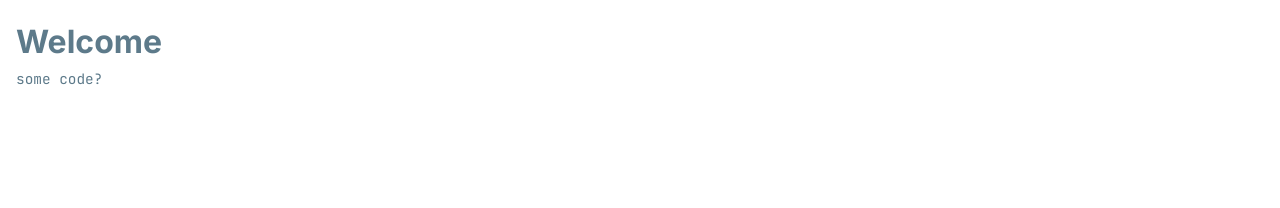
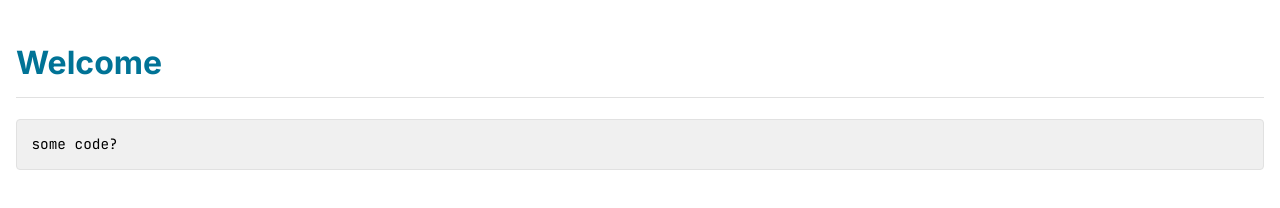
Before and after one commit to seguri/cheatsheet-java, a website built with Vite: page index.html in a window 1280 px wide. Built offline with nearby package versions, Linux system fonts and the light colour scheme.

Commit message:
Define semantic colors

```diff
--- a/src/styles/index.css
+++ b/src/styles/index.css
@@ -31,11 +31,21 @@
   --clr-surface-tonal-a30: #c5c9cc;
   --clr-surface-tonal-a40: #b9bdbf;
   --clr-surface-tonal-a50: #adb0b2;
+
+  /** Semantic Color Mapping */
+  --main-background: var(--clr-surface-a0); /* White */
+  --main-text: var(--clr-dark-a0); /* Black */
+  --primary-accent: var(--clr-primary-a0); /* Your main blue */
+  --subtle-border: var(--clr-surface-a20); /* Light gray */
+  --code-background: var(--clr-surface-a10); /* Off-white */
+  --code-text: var(--clr-dark-a0); /* Black */
+  --inline-code-background: var(--clr-surface-a20); /* Light gray */
 }
 
 @media (prefers-color-scheme: dark) {
   :root {
     /** Theme primary colors */
+    --clr-primary-a0: #007396;
     --clr-primary-a10: #3782a1;
     --clr-primary-a20: #5591ad;
     --clr-primary-a30: #6fa0b8;
@@ -57,29 +67,52 @@
     --clr-surface-tonal-a30: #5a5e60;
     --clr-surface-tonal-a40: #737779;
     --clr-surface-tonal-a50: #8e9092;
+
+    /* Semantic Color Mapping */
+    --main-background: var(--clr-surface-a0); /* Dark Gray */
+    --main-text: var(--clr-light-a0); /* White */
+    /* Optional: Use a lighter primary tint for better contrast in dark mode */
+    /* --primary-accent: var(--clr-primary-a50); */
+    --primary-accent: var(--clr-primary-a0); /* Sticking with base blue for now */
+    --subtle-border: var(--clr-surface-a20); /* Darker gray */
+    --code-background: var(--clr-surface-a10); /* Off-black */
+    --code-text: var(--clr-light-a0); /* White */
+    --inline-code-background: var(--clr-surface-a20); /* Darker gray */
   }
-}
-
-* {
-  box-sizing: border-box;
-  margin: 0;
-  padding: 0;
-}
-
-html {
-  scroll-behavior: smooth;
 }
 
 body {
   font-family: var(--font-sans);
   font-weight: 400;
+  margin: 0;
   padding: calc(var(--spacing-unit) * 2);
-  color: var(--clr-primary-a50);
-  background-color: var(--clr-surface-a0);
+  color: var(--main-text);
+  background-color: var(--main-background);
   line-height: 1.6;
-  transition: color 0.3s ease, background-color 0.3s ease;
+  transition: color 0.2s ease-out, background-color 0.2s ease-out;
 }
 
+h1,
+h2,
+strong,
+b {
+  font-weight: 700;
+}
+
+h3,
+h4,
+h5,
+h6 {
+  font-weight: 500;
+}
+
+h1 {
+  color: var(--primary-accent);
+  border-bottom: 1px solid var(--subtle-border);
+  padding-bottom: var(--spacing-unit);
+}
+
+/* Apply monospace font to code elements */
 pre,
 code,
 kbd,
@@ -87,4 +120,31 @@ samp {
   font-family: var(--font-mono);
   font-weight: 400;
   font-size: 0.9em;
+  color: var(--code-text);
 }
+
+/* Style code blocks */
+pre {
+  background-color: var(--code-background);
+  border: 1px solid var(--subtle-border);
+  padding: 1em;
+  border-radius: 4px;
+  overflow-x: auto;
+  line-height: 1.4;
+}
+
+/* Inline code */
+code:not(pre code) {
+  background-color: var(--inline-code-background);
+  padding: 0.2em 0.4em;
+  border-radius: 3px;
+}
+
+a {
+  color: var(--primary-accent);
+  text-decoration: none;
+}
+
+a:hover {
+  text-decoration: underline;
+}
```
